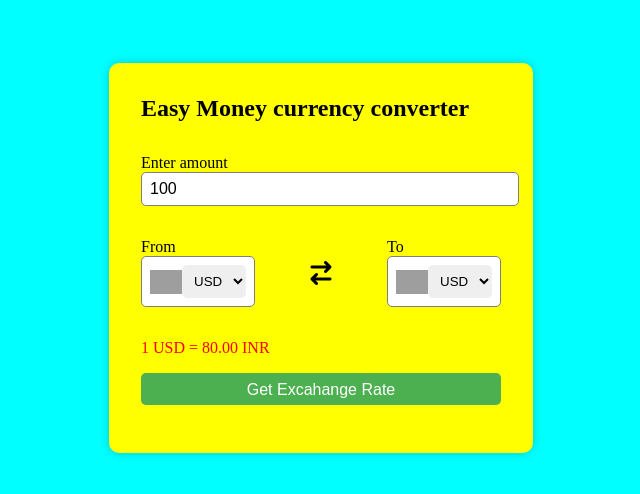
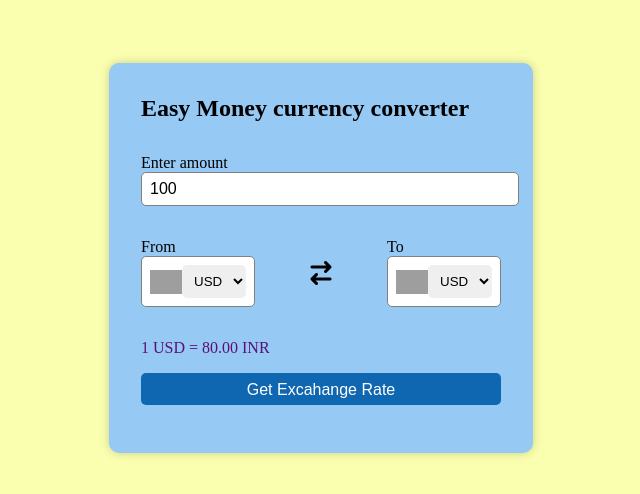
Before and after one commit to Mediwateyash/currency-exchange, a plain HTML site: page index.html in a window 1280 px wide. Shown: the part 142-636 px from the top of the page, without its empty margins (319-959 px from the left). Drawn offline with Linux system fonts and the light colour scheme; grey boxes are pictures that could not be loaded.

Commit message:
oolor change

```diff
--- a/style.css
+++ b/style.css
@@ -7,11 +7,11 @@ body{
     justify-content: center;
     align-items: center;
     min-height: 100vh;
-    background-color: aqua;
+    background-color: #FAFFAF;
 }
 
 .container{
-    background-color: yellow;
+    background-color: #96C9F4;
     padding: 2rem;
     border-radius: 10px;
     box-shadow: 0 0 10px rgba(0, 0, 0, 0.2);
@@ -62,12 +62,12 @@ form input{
     border: 1px solid grey;
 }
 .msg{
-    color: red;
+    color: rgb(89, 17, 120);
     margin: 2rem 0 1rem 0;
 }
 
 form button{
-    background-color: #4CAF50;
+    background-color: #0F67B1;
     color: white;
     font-size: 1rem;
     cursor: pointer;
```
